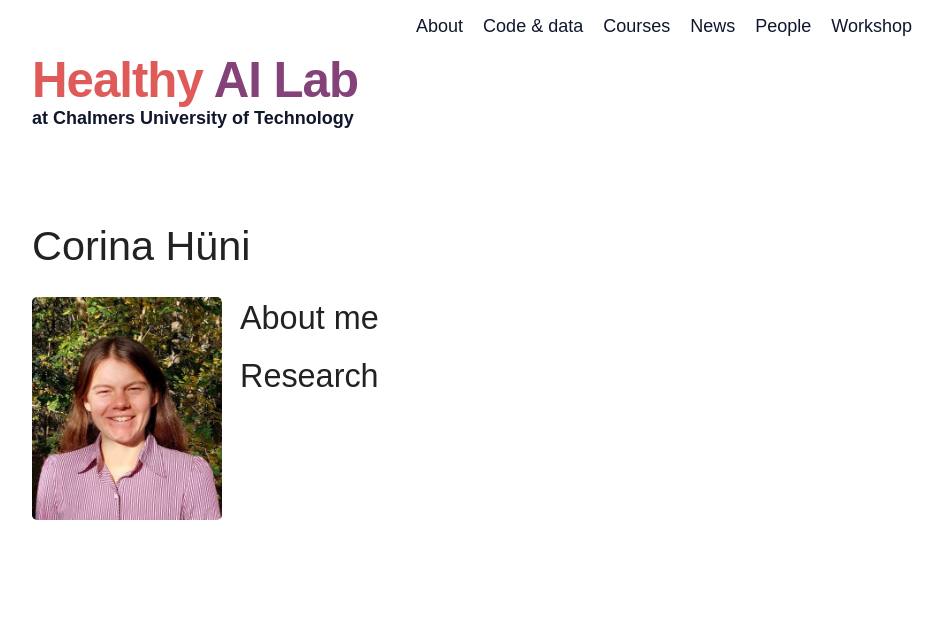
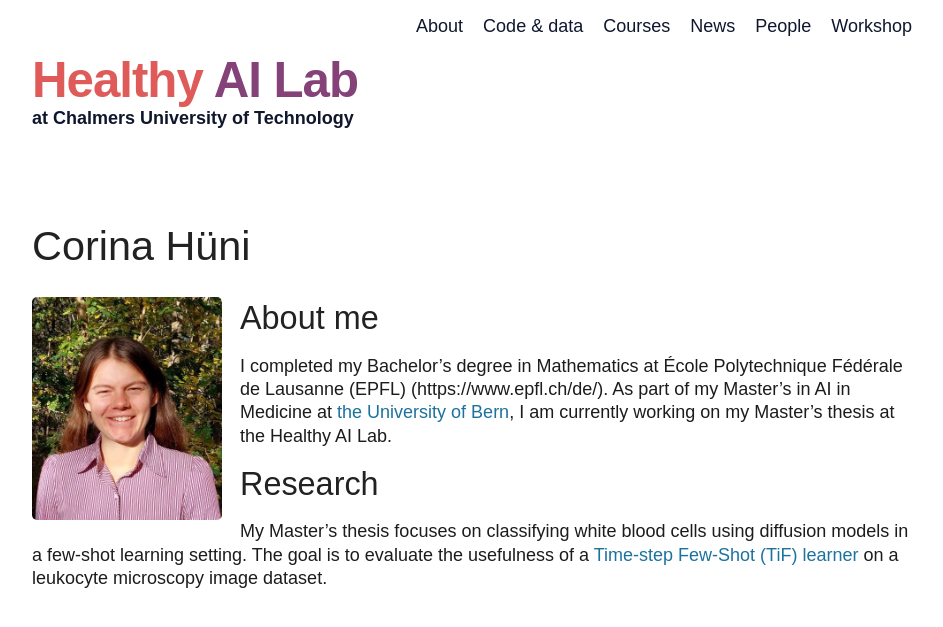
Before and after one commit to Healthy-AI/healthy-ai.github.io, a Jekyll site: the page built from _people/corina.markdown, in a window 1280 px wide. Shown: the top 627 px of the page, without its empty margins (168-1111 px from the left). Built offline with Jekyll 4.4.1, drawn with Linux system fonts in a browser that asks for light colours.

Commit message:
Update corina.markdown

```diff
--- a/_people/corina.markdown
+++ b/_people/corina.markdown
@@ -12,4 +12,8 @@ status: "current"
 
 ## About me
 
+I completed my Bachelor’s degree in Mathematics at École Polytechnique Fédérale de Lausanne (EPFL) (https://www.epfl.ch/de/). As part of my Master’s in AI in Medicine at [the University of Bern](https://www.unibe.ch/), I am currently working on my Master’s thesis at the Healthy AI Lab.
+
 ## Research
+
+My Master’s thesis focuses on classifying white blood cells using diffusion models in a few-shot learning setting. The goal is to evaluate the usefulness of a [Time-step Few-Shot (TiF) learner](https://arxiv.org/abs/2403.02649) on a leukocyte microscopy image dataset.
```
